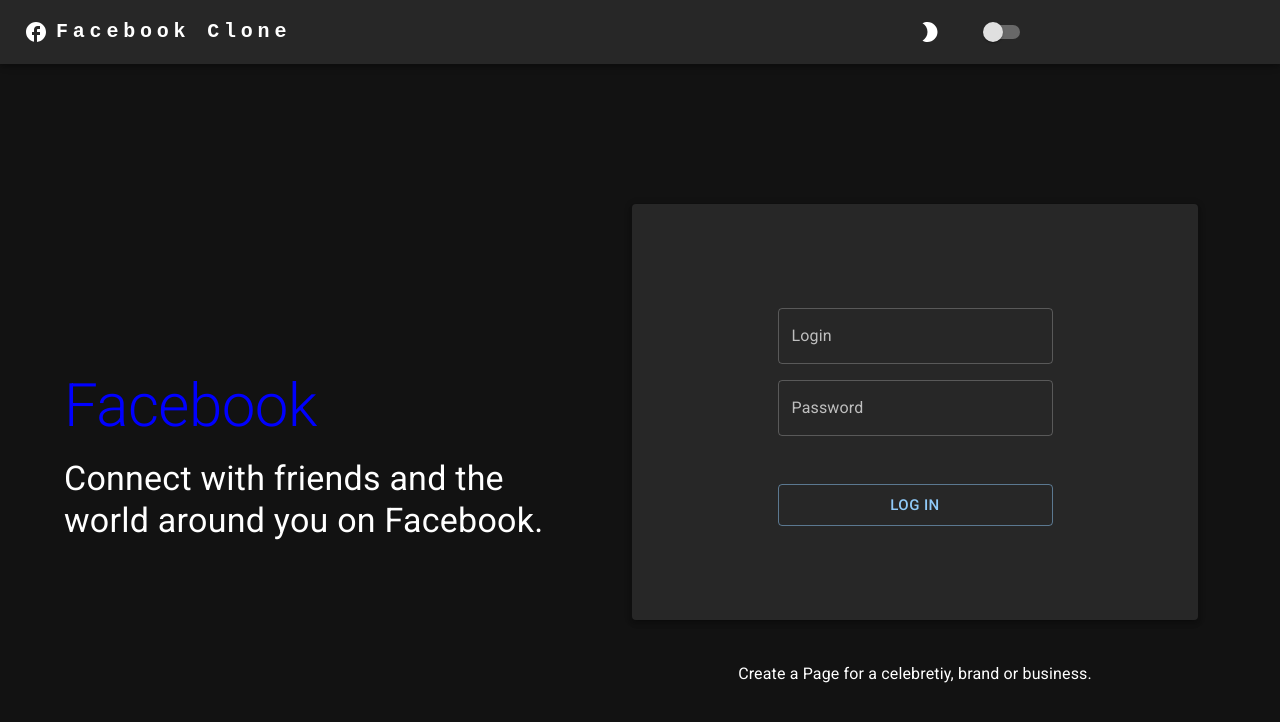
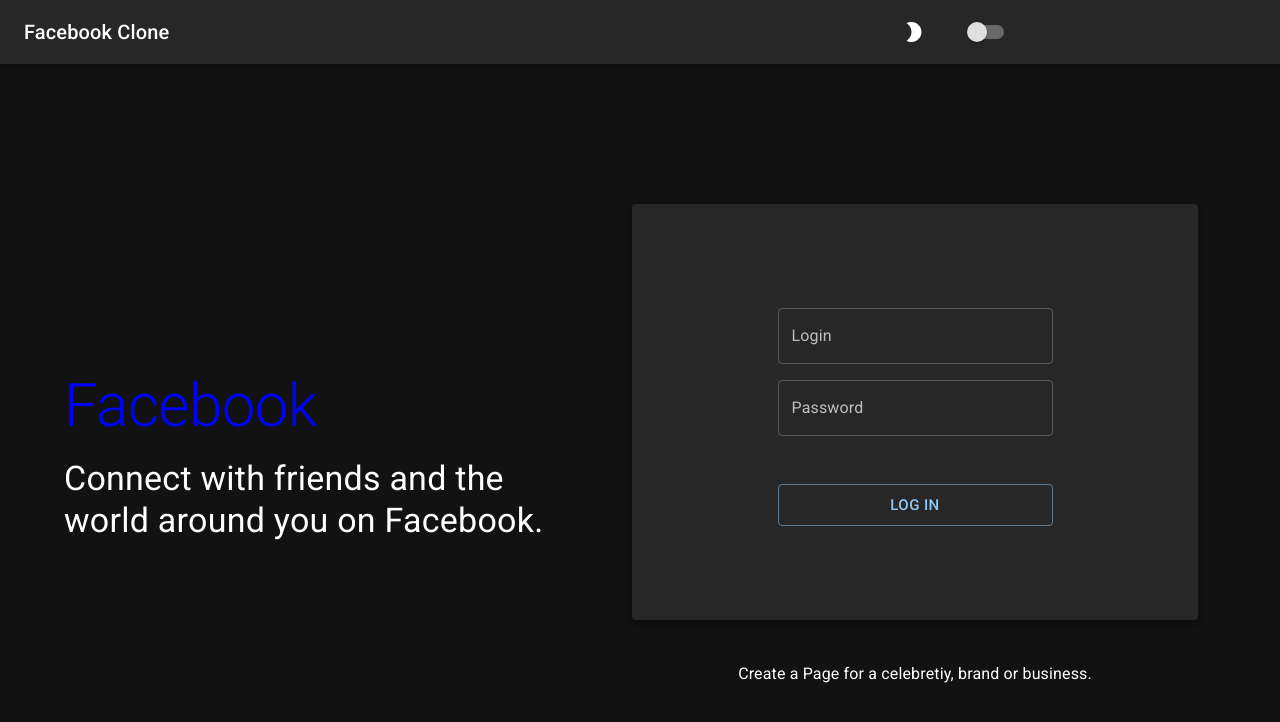
Before and after one commit to MaciejUlasiuk/ts-mui-facebook, a React (Vite) app: page /#/ in a window 1280 px wide. Shown: the top 722 px of the page. Built offline with nearby package versions, Linux system fonts and the light colour scheme.

Commit message:
loginpage updt

```diff
--- a/src/pages/LoginPage.tsx
+++ b/src/pages/LoginPage.tsx
@@ -12,6 +12,7 @@
 import { ChangeEvent, useEffect, useState } from "react";
 import { useDispatch } from "react-redux";
 import { useNavigate, redirect } from "react-router-dom";
+import Navbar from "../components/Navbar";
 import ResponsiveAppBar from "../components/ResponsiveAppBar";
 import { loginUser } from "../features/userSlice";
 
@@ -48,19 +49,14 @@
       setErrorPassState(true);
       setPassTip("Password is Admin");
     } else {
-      navigate("/MainPage");
+      dispatch(loginUser(true))
     }
   };
-  const darkTheme = createTheme({
-    palette: {
-      mode: mode,
-    },
-  });
+
   return (
     <>
-      <ThemeProvider theme={darkTheme}>
         <Box bgcolor={"background.default"} color={"text.primary"}>
-          <ResponsiveAppBar setMode={setMode} mode={mode} />
+          <Navbar/>
           <Stack
             direction="row"
             spacing={2}
@@ -137,7 +133,6 @@
             </Box>
           </Stack>
         </Box>
-      </ThemeProvider>
     </>
   );
 };
```
